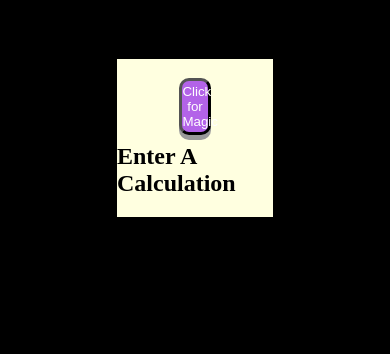
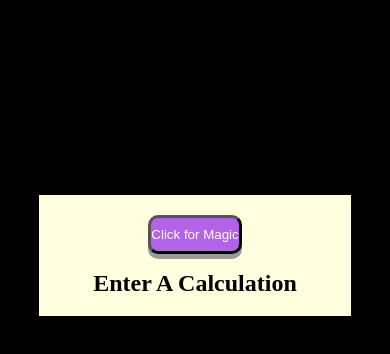
Before and after one commit to JackFranks23/Javascript-Exercise-1, a plain HTML site: page index.html in a window 390 px wide. Drawn offline with Linux system fonts and the light colour scheme.

Commit message:
now friendly to those less fortunate 😀

```diff
--- a/style.css
+++ b/style.css
@@ -41,3 +41,16 @@ h1 {
     justify-content: center;
     align-self: center;
 }
+@media only screen and (max-width:640px) {
+section {
+    margin-left: 10%;
+    margin-right: 10%;
+    margin-top: 50%;
+}
+button {
+    margin-left: 35%;
+    margin-right: 35%;
+    padding-top: 3%;
+    padding-bottom: 3%;
+}
+}
```
